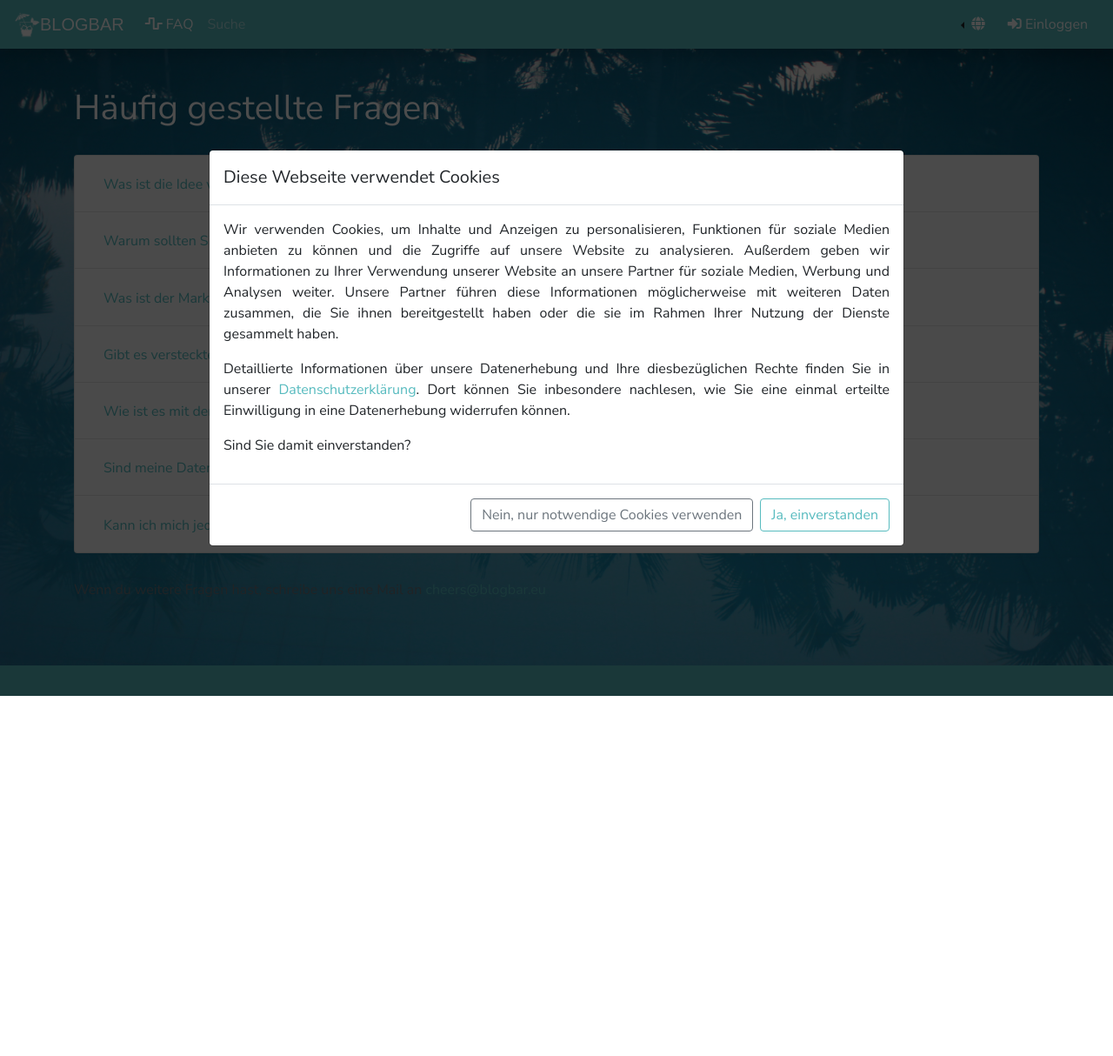
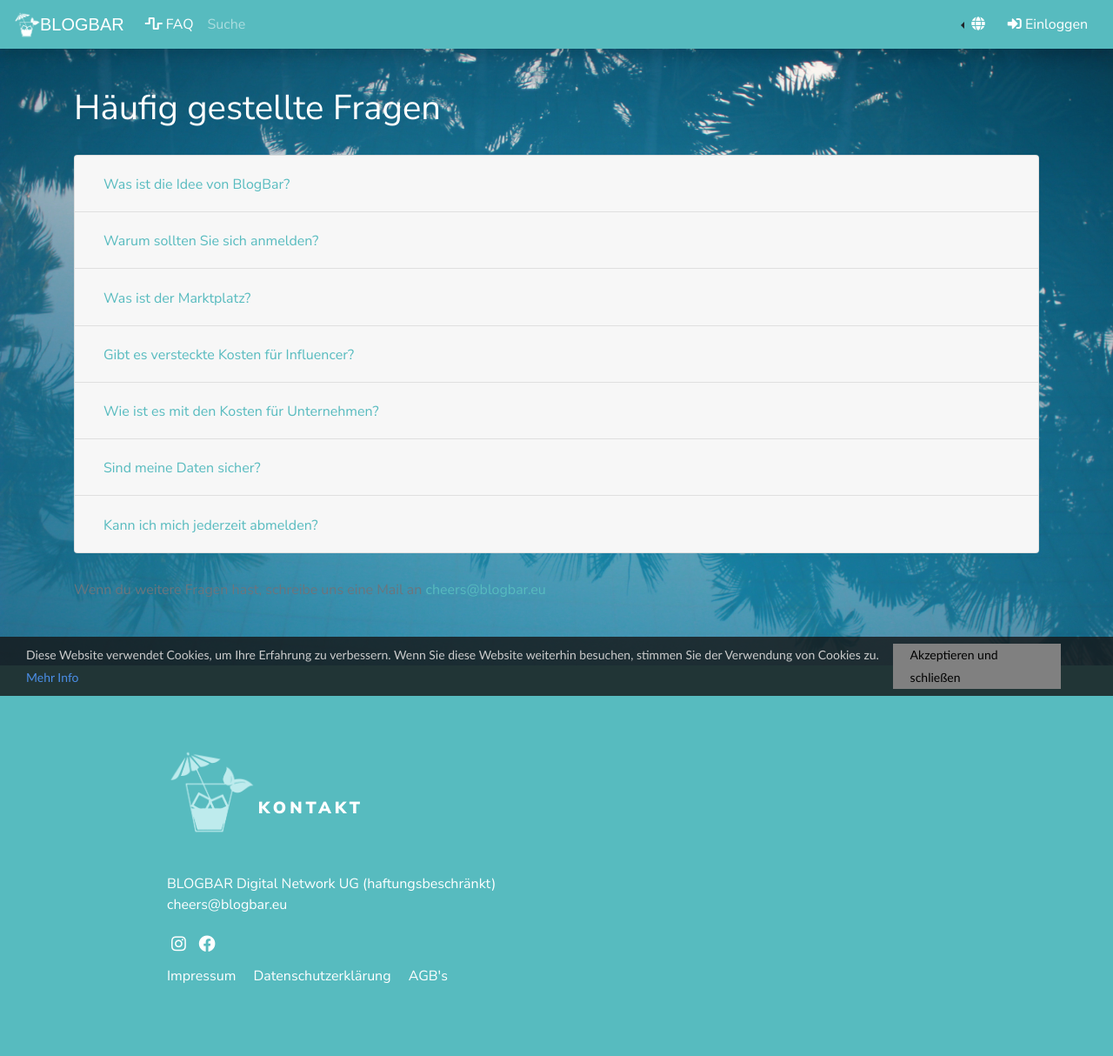
Before and after one commit to hanif-ali/BlogBar, a Flask app: page /1/faq in a window 1280 px wide. Shown: the whole page at 87% size. Before the commit the page ends 800 px from the top, so only its background shows below. Run offline with Flask 2, Linux system fonts and the light colour scheme; some libraries are stand-ins or nearby versions; some web fonts are replaced.

Commit message:
Changed banner message style

```diff
--- a/static/main.scss
+++ b/static/main.scss
@@ -131,3 +131,48 @@
         height: 400px;
     }
 }
+
+/*Cookie Consent Begin*/
+#cookieConsent {
+    background-color: rgba(20,20,20,0.8);
+    min-height: 26px;
+    font-size: 14px;
+    color: #ccc;
+    line-height: 26px;
+    padding: 8px 0 8px 30px;
+    font-family: "Trebuchet MS",Helvetica,sans-serif;
+    position: fixed;
+    bottom: 0;
+    left: 0;
+    right: 0;
+    display: none;
+    flex-direction: row;
+    z-index: 9999;
+}
+#cookieConsent a {
+    color: #4B8EE7;
+    text-decoration: none;
+}
+#closeCookieConsent:hover {
+    color: #FFF;
+}
+#cookieConsent a.cookieConsentOK {
+    background-color: gray;
+    color: #000;
+    display: inline-block;
+    padding: 0 20px;
+    cursor: pointer;
+    float: right;
+    margin: 0 60px 0 10px;
+    transition: all 0.5s;
+}
+#cookieConsent a.cookieConsentOK:hover {
+    background-color: transparent;
+    color: white;
+    box-shadow: inset 0px 0px 0px 2px black;
+}
+
+#cookieConsent .text{
+    flex-grow:1;
+}
+/*Cookie Consent End*/
--- a/templates/layouts/base.html
+++ b/templates/layouts/base.html
@@ -139,49 +139,43 @@
     <h5>Home</h5>
 {% endblock %}
 
-<div class="modal fade" tabindex="-1" role="dialog" data-keyboard="false" data-backdrop="static" id="cookieAlert">
-    <div class="modal-dialog modal-dialog-centered modal-lg" role="document">
-        <div class="modal-content">
-            <div class="modal-header">
-                <h5 class="modal-title">{% if language_abbr == 'de' %} Diese Webseite verwendet Cookies {% else %}This website uses cookies{% endif %}</h5>
-            </div>
-            <div class="modal-body">
-                {% if language_abbr == 'de' %}
-                    <p class="text-justify">
-                        Wir verwenden Cookies, um Inhalte und Anzeigen zu personalisieren, Funktionen für soziale Medien anbieten zu können
-                        und die Zugriffe auf
-                        unsere Website zu analysieren. Außerdem geben wir Informationen zu Ihrer Verwendung unserer Website an unsere Partner für soziale
-                        Medien, Werbung und Analysen weiter. Unsere Partner führen diese Informationen möglicherweise mit weiteren Daten zusammen, die Sie ihnen
-                        bereitgestellt haben oder die sie im Rahmen Ihrer Nutzung der Dienste gesammelt haben.</p>
-                    <p class="text-justify">Detaillierte Informationen über unsere Datenerhebung und Ihre diesbezüglichen Rechte finden Sie in unserer <a
-                            class="btn-link" href="/de/download/privacy_policy">Datenschutzerklärung</a>. Dort können Sie inbesondere nachlesen, wie Sie eine
-                        einmal erteilte Einwilligung in eine Datenerhebung widerrufen können.</p>
-                    <p>Sind Sie damit einverstanden?</p>
+<div id="cookieConsent">
+    <span class="text">
+        {% if language_abbr=="de"%}
+            Diese Website verwendet Cookies, um Ihre Erfahrung zu verbessern.
+            Wenn Sie diese Website weiterhin besuchen, stimmen Sie der Verwendung von Cookies zu.
         {% else %}
-                    <p class="text-justify">
-                        We use cookies to personalize content and advertisements, to provide social media features
-                        and the accesses to
-                        to analyze our website. We also provide information about your use of our website to our social partners.
-                        Media, Advertising and Analysis. Our partners may merge this information with other data that you provide to them.
-                        or which they have collected as part of your use of the Services.</p>
-                    <p class="text-justify">Detailed information about our data collection and your rights in this regard can be found in our <a
-                            class="btn-link" href="/en/download/privacy_policy">Privacy Statement</a>. In particular, you can read there how to create a
-                        can revoke consent to a data collection once it has been given.</p>
-                    <p>Do you agree?</p>
+            This website is using cookies to enhance your experience. By continuing
+            to visit this website, you agree to our use of cookies.
         {% endif %}
-            </div>
+        <a href="/{{language_abbr}}/download/privacy_policy" target="_blank">
+            {% if language_abbr=="de" %}Mehr Info{%else%}More Info{%endif%}
+        </a>
+    </span>
 
-            <div class="modal-footer">
-                <button onclick="sendDecision(false);" type="button" class="btn btn-outline-secondary">{% if language_abbr == "de" %}Nein, nur notwendige
-                    Cookies verwenden{% else %}No, use only necessary cookies{% endif %}</button>
-                <button onclick="sendDecision(true);" type="button" class="btn btn-outline-primary">{% if language_abbr == "de" %}Ja, einverstanden{% else %}
-                    Yes, I agree{% endif %}</button>
-            </div>
-        </div>
-    </div>
+    <a class="cookieConsentOK">
+        {% if language_abbr=="de" %}Akzeptieren und schließen{%else%}Accept And Close{%endif%}
+    </a>
+
 </div>
 
 <script lang="js">
+</script>
+
+{% include "layouts/supporting_files/footer.html" %}
+</div>
+<script src="/static/lib/jquery/jquery.min.js"></script>
+<script SRC="/static/lib/popper/popper.min.js"></script>
+<script src="/static/lib/bootstrap-4.3.1-dist/js/bootstrap.min.js"></script>
+<script src="https://code.jquery.com/jquery-3.2.1.min.js"></script>
+<script src="/static/lib/bootstrap-select-modern/select.js"></script>
+<script src="/static/js/sender.js"></script>
+<script src="/static/js/modal_handling.js"></script>
+<script src="/static/js/language_handler.js"></script>
+
+{% if cookiesConfirmed == None %}
+
+    <script>
         function sendDecision(decision) {
             const url = '/api/cookieDecision';
             const data = {
@@ -198,24 +192,18 @@
                 $('#cookieAlert').modal('hide');
             }).catch(error => console.error(error));
         }
+
+            // Script for the cookie notification
+            setTimeout(function () {
+            $("#cookieConsent").css("display", "flex").hide().fadeIn(300);
+        }, 2000);
+        $("#closeCookieConsent, .cookieConsentOK").click(function() {
+            sendDecision(true)
+            $("#cookieConsent").fadeOut(200);
+    });
     </script>
 
-{% if cookiesConfirmed == None %}
-    <script lang="js">
-        window.onload = function () {
-            $('#cookieAlert').modal('show');
-        };
-    </script>
 {% endif %}
 
-{% include "layouts/supporting_files/footer.html" %}
-</div>
-<script src="/static/lib/jquery/jquery.min.js"></script>
-<script SRC="/static/lib/popper/popper.min.js"></script>
-<script src="/static/lib/bootstrap-4.3.1-dist/js/bootstrap.min.js"></script>
-<script src="/static/lib/bootstrap-select-modern/select.js"></script>
-<script src="/static/js/sender.js"></script>
-<script src="/static/js/modal_handling.js"></script>
-<script src="/static/js/language_handler.js"></script>
 </body>
 </html>
```
Also changed, not shown: static/main.css, 1 other file. Lines whose indentation alone changed are shown as unchanged.
